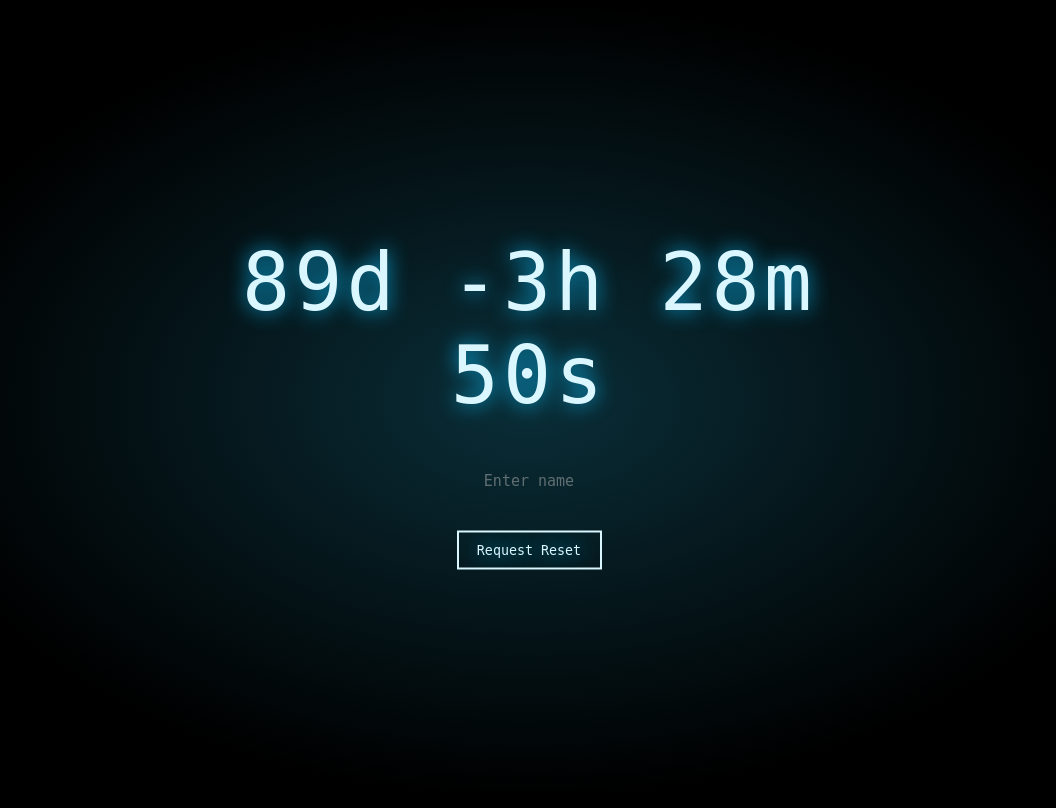
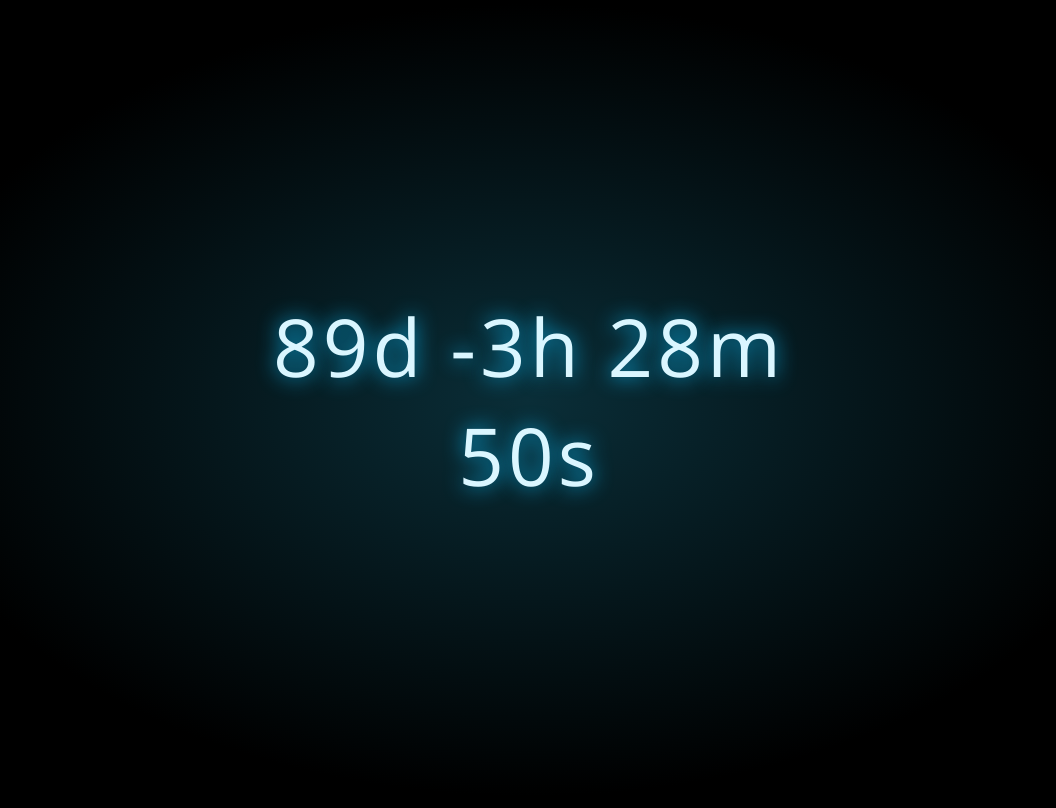
Before and after one commit to jafotes/SinkingShip, a Node server app: template views/index.ejs in a window 1280 px wide. Shown: the whole page, without its empty margins (111-1167 px from the left). Run offline with Node 20, Linux system fonts and the light colour scheme; the template is opened without the code that fills it: most values are stand-ins (such as "Sample title", 1, 10 or a date in 2020).

Commit message:
Changed font and removed form name and button

```diff
--- a/public/css/style.css
+++ b/public/css/style.css
@@ -1,36 +1,3 @@
-::-webkit-input-placeholder { /* WebKit, Blink, Edge */
-    color:      #B8B8B8;
-    font-size: 15px;
-    opacity: 0.5;
-}
-:-moz-placeholder { /* Mozilla Firefox 4 to 18 */
-   color:       #B8B8B8;
-   font-size: 15px;
-   opacity: 0.5;
-}
-::-moz-placeholder { /* Mozilla Firefox 19+ */
-   color:       #B8B8B8;
-   font-size: 15px;
-   opacity: 0.5;
-}
-:-ms-input-placeholder { /* Internet Explorer 10-11 */
-   color:       #B8B8B8;
-   font-size: 15px;
-   opacity: 0.5;
-}
-::-ms-input-placeholder { /* Microsoft Edge */
-   color:       #B8B8B8;
-   font-size: 15px;
-   opacity: 0.5;
-}
-
-::placeholder { /* Most modern browsers support this now. */
-   color:       #B8B8B8;
-   font-size: 15px;
-   opacity: 0.5;
-
-}
-
 html,body {
     height: 100%;
 }
@@ -40,11 +7,15 @@ body {
     background-size: 100%;
 }
 p {
-    margin: 0;
-    padding: 0;
+        margin: 0;
+        padding: 0;
+        font-family: "Open Sans";
+        font-size: 80px;
+        font-style: normal;
+        font-variant: normal;
 }
 #clock {
-    font-family: 'Share Tech Mono', monospace;
+    font-family: 'Open Sans', monospace;
     color: #ffffff;
     text-align: center;
     position: absolute;
@@ -65,78 +36,3 @@ p {
         padding: 20px 0 0;
     }
 }
-.button {
-    background-color: Transparent;
-    background-repeat:no-repeat;
-    border: none;
-    cursor:pointer;
-    overflow: hidden;
-    outline:none;
-}
-.container {
-  width: 800px;
-  margin: 0 auto;
-}
-fieldset {
-  display: block;
-  -webkit-margin-start: 0px;
-  -webkit-margin-end: 0px;
-  -webkit-padding-before: 0em;
-  -webkit-padding-start: 0em;
-  -webkit-padding-end: 0em;
-  -webkit-padding-after: 0em;
-  border: 0px;
-  border-image-source: initial;
-  border-image-slice: initial;
-  border-image-width: initial;
-  border-image-outset: initial;
-  border-image-repeat: initial;
-  min-width: -webkit-min-content;
-  padding: 30px;
-}
-.ghost-input{
-    font-family: 'Share Tech Mono', monospace;
-    text-align: center;
-    color: #daf6ff;
-  display: inline-block;
-  font-weight:150;
-  width: 25%;
-  min-width: 100px;
-  font-size: 20px;
-  border:0px;
-  outline: none;
-  -webkit-box-sizing: border-box;
-  -moz-box-sizing: border-box;
-  box-sizing: border-box;
-  background: transparent;
-  padding: 10px 0px;
-  margin: 30px 0px;
-  -webkit-transition: all 0.1s ease-in-out;
-  -moz-transition: all 0.1s ease-in-out;
-  -ms-transition: all 0.1s ease-in-out;
-  -o-transition: all 0.1s ease-in-out;
-  transition: all 0.1s ease-in-out;
-}
-.ghost-input:focus {
-  border-bottom:1px solid #daf6ff;
-}
-.ghost-button {
-    font-family: 'Share Tech Mono', monospace;
-    text-align: center;
-    color: #daf6ff;
-    text-shadow: 0 0 20px rgba(10, 175, 230, 1),  0 0 20px rgba(10, 175, 230, 0);
-  background-color: transparent;
-  border:2px solid #daf6ff;
-  padding:10px 0px;
-  width: 25%;
-  min-width: 100px;
-  -webkit-transition: all 0.1s ease-in-out;
-  -moz-transition: all 0.1s ease-in-out;
-  -ms-transition: all 0.1s ease-in-out;
-  -o-transition: all 0.1s ease-in-out;
-  transition: all 0.1s ease-in-out;
-}
-.ghost-button:hover {
-  border:2px solid #daf6ff;
-  box-shadow: 0 0 20px rgba(10, 175, 230, 1),  0 0 20px rgba(10, 175, 230, 0);
-}
--- a/views/index.ejs
+++ b/views/index.ejs
@@ -7,17 +7,11 @@
 </head>
 <body>
 
-<div class="container">
-    <div id="clock">
-        <fieldset>
-            <p id="counterup" class="time"></p>
-                <form action="/" method="post">
-                    <input name="name" type="text" class="ghost-input" placeholder="Enter name"><br>
-                    <input type="hidden" id="reset_request_date_time" name="reset_request_date_time" value="CurrentDateTime">
-                    <input type="submit" class="ghost-button" value="Request Reset">
-                </form>
-        </fieldset>
-    </div>
+<div id="clock">
+    <p id="counterup" class="time"></p>
+    <form action="/" method="post">
+        <input type="hidden" id="reset_request_date_time" name="reset_request_date_time" value="CurrentDateTime">
+    </form>
 </div>
 
 <script>
@@ -45,7 +39,6 @@ function upTime(countTo) {
 
   counterup = document.getElementById("counterup");
   counterup.innerHTML = formated_days + "d " + formated_hours + "h "+ formated_mins + "m " + formated_secs + "s ";
-  counterup.style.fontSize = "80px";
   document.getElementById("reset_request_date_time").value = now;
 
   clearTimeout(upTime.to);
```
